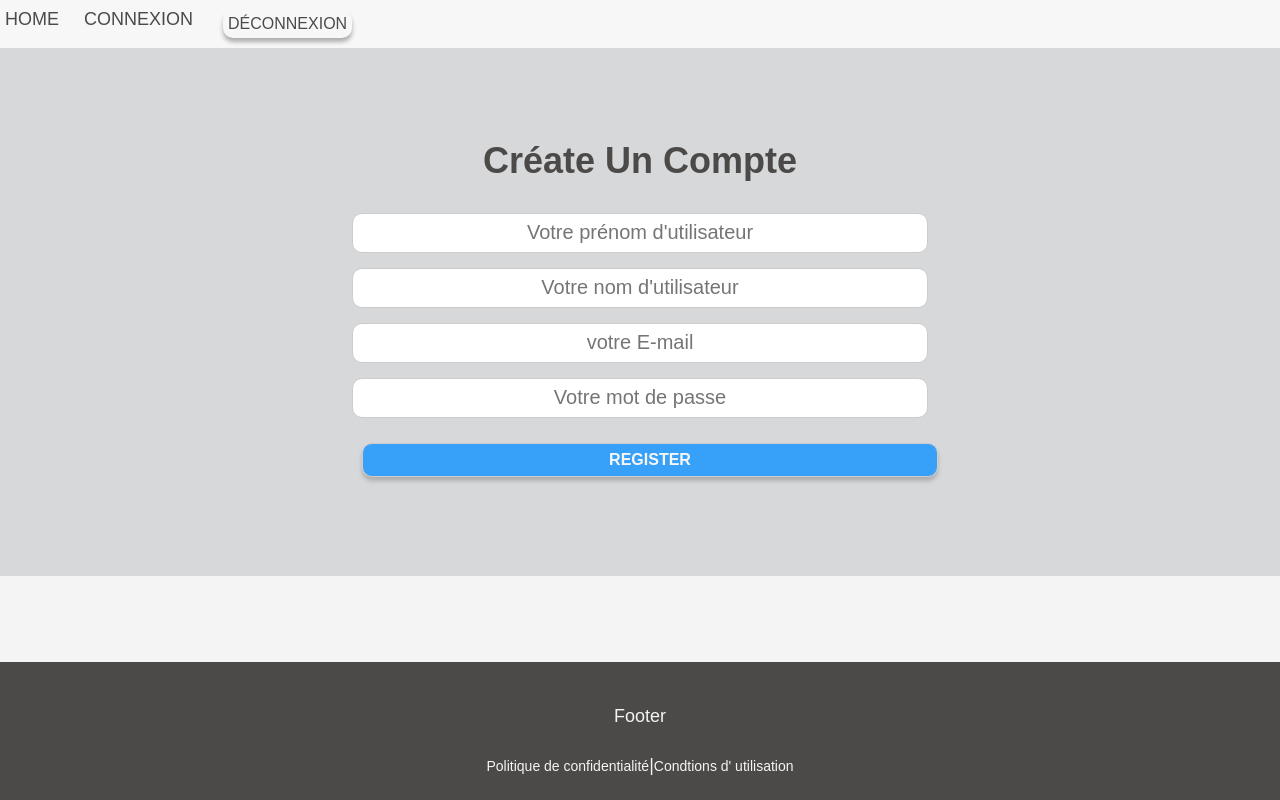
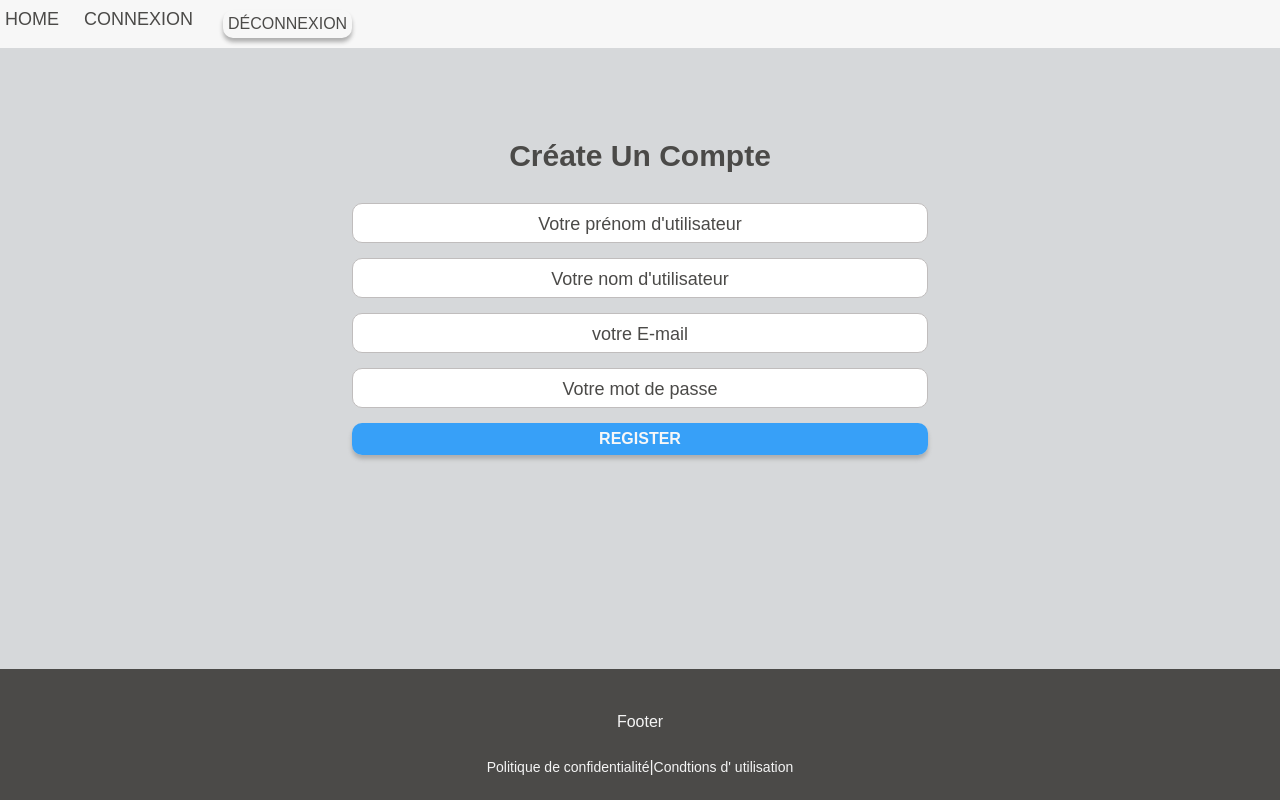
Before and after one commit to GabrielleGenty/BIGLAM, a React (Vite) app in the folder client/: page /Register in a window 1280 px wide. Built offline with nearby package versions, Linux system fonts and the light colour scheme; no server answers.

Commit message:
updateAddProductForm

```diff
--- a/client/src/assets/styles/admin.scss
+++ b/client/src/assets/styles/admin.scss
@@ -5,8 +5,8 @@ body{
 	main{
 		background-color:$background-color;
 		section{
+
 			margin: 5%;
-
 					h1,
 					h2{
 						color: $dark-color;
@@ -26,15 +26,13 @@ body{
 				}
 				a:hover{
 					background-color:$secondary-color;
+					color: $primary-color;
 				}
 				}
 				img {
 					width: 50px;
 					height: auto;
 				}
-
-
-
 
 			table {
 				color:$dark-color;
@@ -45,9 +43,13 @@ body{
 				border-collapse: collapse;
 				a{
 					color:$secondary-color ;
+					padding: 5px 20px;
+
 				}
 				a:hover{
-					color: rgb(51, 76, 235);
+					background-color: $secondary-color;
+					color:$primary-color ;
+
 				}
 				td {
 					padding: 1rem;
@@ -57,23 +59,19 @@ body{
 			}
 			#buttonSet{
 				display: flex;
-				width: 100%;
-				justify-content: center;
+				width: 80%;
+				gap: 20px;
+				justify-content: space-between;
 				margin: auto;
-				padding: 3%;
+				padding: 1% 0;
 
 			}
-			#addButton{
-				margin-left: 5%;
-			}
-			#retourButton{
-				margin-right: 10%;
+			button{
+				width: 50%;
+
 			}
 
-			svg{
-				color: white;
-				padding-left: 20px;
-			}
+
 			/*****Admin-Product-details****/
 .productDetails{
 	h1{
@@ -88,18 +86,19 @@ body{
 
 				form {
 					width: 50%;
-					margin:  auto;
-
+					margin: auto;
 					textarea{
+					font-size: 1.8rem;
 					width:100%;
 					text-align:center;
+					border: 0px;
+					padding: 0.5rem;
 
 					}
 					textarea,
 					input,
 					button {
-						margin-bottom: 1.5rem;
-						border: 1px solid #ccc;
+						margin-bottom: 0.5rem;
 						border-radius: 1rem;
 					}
 
@@ -107,26 +106,16 @@ body{
 						background-color: $secondary-color;
 						color: $light-color;
 						font-size: 1.6rem;
-						width: 50%;
+						width: 100%;
 						cursor: pointer;
 						text-transform: uppercase;
 						font-weight: bold;
-
-
-
-
-
-					}
-					.Addform{
-						display:flex;
+						text-align: center;
+						margin: 0.5rem 0;
 
 					}
 
-
-
 				}
-
-
 
 	    }
 
--- a/client/src/assets/styles/main.scss
+++ b/client/src/assets/styles/main.scss
@@ -21,19 +21,19 @@ html {
 }
 
 body {
-	background-color: $primary-color;
+	background-color: $background-color;
 	font-family: "Arial", sans-serif;
-	font-size: 1.8rem;
+	font-size: 1.6rem;
 	line-height: 1.6;
 	color: $dark-color;
 	h1{
-		font-size: 3.6rem;
+		font-size: 3rem;
 	}
 	h2{
-		font-size: 2.6rem;
+		font-size: 2.4rem;
 	}
 	h3{
-		font-size: 2 rem;
+		font-size: 1.8 rem;
 	}
 
 	p {
@@ -61,7 +61,6 @@ hr {
 }
 
 svg {
-	color: $secondary-color;
 	font-size: 2.4rem;
 }
 
@@ -132,15 +131,10 @@ svg {
 }
 
 main {
+
 	padding: 2rem 0;
 }
 
-// .banner {
-// 	background-image: url("../../../assets/images/banner.webp");
-// 	background-size: cover;
-// 	background-position: center;
-// 	height: 300px;
-// }
 
 h2,
 h3 {
@@ -183,22 +177,23 @@ h3 {
 		width: 50%;
 		margin:  auto;
 
-		input,
-		button {
+		input{
 			margin-bottom: 1.5rem;
-			border: 1px solid #ccc;
+			border: 1px solid #c0bdbd;
 			border-radius: 1rem;
+
 		}
 
 		button {
 			background-color: $secondary-color;
 			color: $light-color;
 			font-size: 1.6rem;
-
 			width: 100%;
 			cursor: pointer;
 			text-transform: uppercase;
 			font-weight: bold;
+			margin:0;
+			border: 0px;
 
 
 		}
@@ -208,6 +203,7 @@ h3 {
 	p {
 		text-align: center;
 		position: relative;
+		margin-top: 1.6rem;;
 
 		a::after {
 			content: "";
@@ -222,6 +218,7 @@ h3 {
 }
 
 form,
+textarea,
 input {
 	width: 100%;
 
@@ -229,16 +226,15 @@ input {
 		height: 40px;
 		padding: 0.5rem;
 		border: 1px solid #ccc;
-		border-left: none;
-		border-right: none;
 		font-size: 2rem;
 		text-align: center;
 
-		::placeholder {
-			color: #8e8e8e;
-			font-size: 2rem;
-			text-align: center;
-		}
+
+	}
+	::placeholder {
+		color:$dark-color;
+		font-size: 1.8rem;
+
 	}
 }
 
--- a/client/src/assets/styles/mixin.scss
+++ b/client/src/assets/styles/mixin.scss
@@ -13,24 +13,19 @@ button {
     text-align: center;
     margin: auto;
 	width: auto;
-	padding: 0.7rem;
+	padding: 0.7rem ;
     text-align: center;
 	border-radius: 1rem;
 	margin: 10px;
 	box-shadow: 0px 4px 4px 0px rgb(174, 174, 174);
 
+}
 
-
+button :hover{
+	color: $primary-color;
 
 }
 
-a,
-button {
-	:hover{
-		background-color: rgb(5, 24, 243);
-		color: rgb(248, 241, 241);
-	}
-}
 
 
 /****CARD****/
--- a/client/src/assets/styles/variables.scss
+++ b/client/src/assets/styles/variables.scss
@@ -5,3 +5,4 @@ $light-color: #f7f7f7;
 $dark-color: #4b4a48;
 $background-color: #d6d8da;
 $danger-color: #ff0d00;
+$shadow-color: rgba(0, 0, 0, 0.5);
--- a/client/src/views/Admin/AddProduct.jsx
+++ b/client/src/views/Admin/AddProduct.jsx
@@ -17,7 +17,7 @@ function AddProduct() {
 
      try{
       const response = await fetch
-      ('http://localhost:9000/api/products', {
+      ('http://localhost:9000/api/products/', {
         method: 'POST',
         headers: {
           'Content-Type': 'application/json'
@@ -47,10 +47,22 @@ function AddProduct() {
     <main id="addProduct">
       <section>
         <h1>Ajouter un produit</h1>
+
             {error && <p>{error}</p>}
+            {/* <div className="AddFormTitle">
+                  <h3>Product Title</h3>
+                  <h3>Product SubTitle</h3>
+                  <h3>Product picture </h3>
+                  <h3>Product picture alt </h3>
+                  <h3>Product Description </h3>
+                  <h3>Product price </h3>
+                  <h3>Product Reference</h3>
+                  <h3>Quantity In Stock</h3>
+                  <h3>Categories ID</h3>
+            </div> */}
+
             <form onSubmit={submitHandler}>
-    <div className="Addform">
-      <h3>Product Title</h3>
+
                   <input
                     type="text"
                     id="productTitle "
@@ -58,9 +70,6 @@ function AddProduct() {
                     placeholder="Inserer Product Title"
                     required
                 />
-    </div>
-    <div className="Addform">
-      <h3>Product SubTitle</h3>
                 <input
                     type="text"
                     id="productSubTitle "
@@ -68,9 +77,6 @@ function AddProduct() {
                     placeholder="Inserer Product SubTitle"
                     required
                 />
-    </div>
-    <div className="Addform">
-      <h3>Product picture </h3>
                 <input
                     type="text"
                     id="productPicture"
@@ -78,9 +84,6 @@ function AddProduct() {
                     placeholder=" Product Picture URL"
 
                 />
-    </div>
-    <div className="Addform">
-      <h3>Product picture alt </h3>
                 <input
                     type="text"
                     id="productPictureAlt"
@@ -88,9 +91,6 @@ function AddProduct() {
                     placeholder="Picture Description"
                     required
                 />
-    </div>
-    <div className="Addform">
-      <h3>Product Description </h3>
                   <textarea
 
                     id="productDescription"
@@ -98,19 +98,14 @@ function AddProduct() {
                     placeholder="Product Description"
                     required
                   />
-    </div>
-    <div className="Addform">
-      <h3>Product price </h3>
+
                 <input
                     type="number"
                     id="productPrice"
                     name="price"
-          placeholder=" Product Price"
+                    placeholder="Product Price"
                     required
                 />
-    </div>
-    <div className="Addform">
-      <h3>Product Reference</h3>
                 <input
                     type="text"
                     id="productRef"
@@ -118,9 +113,6 @@ function AddProduct() {
                     placeholder=" Product Reference"
                     required
                 />
-    </div>
-    <div className="Addform">
-      <h3>Quantity In Stock</h3>
                 <input
                     type="number"
                     id="productQuantityInStock"
@@ -128,9 +120,6 @@ function AddProduct() {
                     placeholder="Quantity In Stock"
                     required
                 />
-    </div>
-    <div className="Addform">
-      <h3>Categories ID</h3>
                 <input
                     type="number"
                     id="CategoriesId"
@@ -138,7 +127,7 @@ function AddProduct() {
                     placeholder="Category ID"
                     required
                 />
-    </div>
+
                     <button type="submit">Register</button>
                 </form>
 
--- a/client/src/views/Admin/Products.jsx
+++ b/client/src/views/Admin/Products.jsx
@@ -59,12 +59,12 @@ function Products() {
 	return (
 		<main >
 			<section>
-				<h2>Liste des Produits</h2>
+				<h1>Liste des Produits</h1>
 				<div id="buttonSet">
 				<button id="addButton"><Link to="/products/add">
 					<strong>Ajouter un produit</strong> <FontAwesomeIcon icon={faPlus} />
 				</Link></button>
-				<button id="retourButton"><Link to="/"><strong>Retour</strong></Link></button>
+				<button id="retourButton"><Link to="/"><strong>Retour To Home</strong></Link></button>
 				</div>
 
 				<table>
```
Lines whose indentation alone changed are shown as unchanged.
